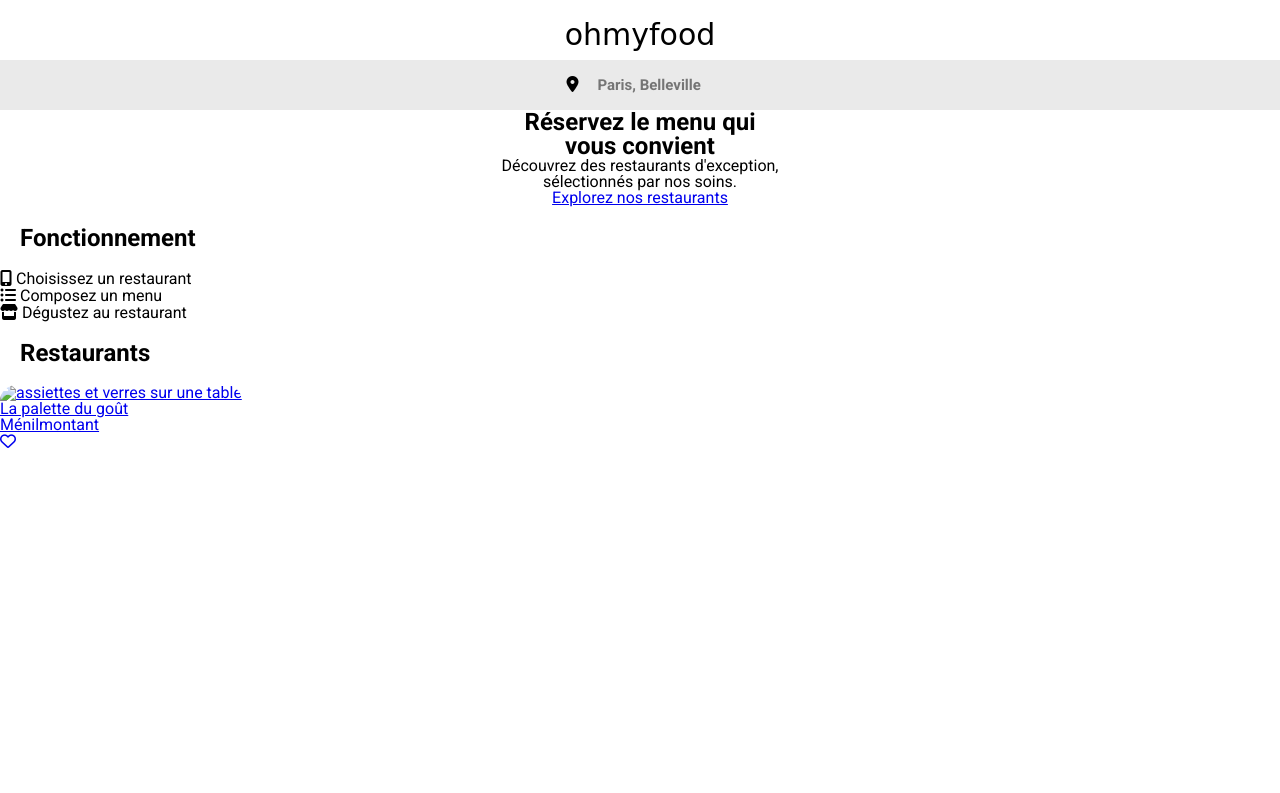
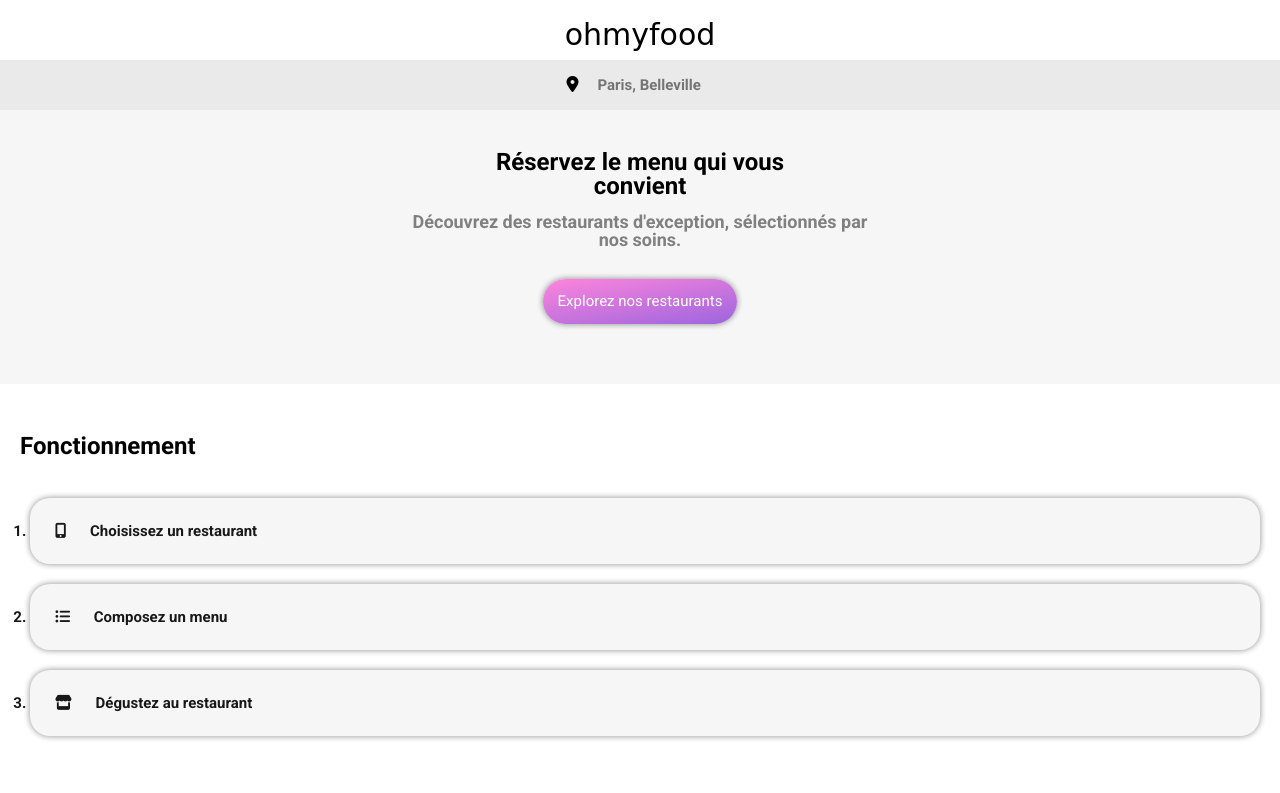
Before and after one commit to style-MCV/OpenclassroomsProject, a plain HTML site: page index.html in a window 1280 px wide. Shown: the top 793 px of the page. Drawn offline with Linux system fonts and the light colour scheme; a web font is replaced by a local one.

Commit message:
Fin du header et début sections fonctionnement et restaurants

```diff
--- a/index.html
+++ b/index.html
@@ -4,7 +4,6 @@
       <meta charset="utf-8" />
 
       <title>ohmyfood</title>
-      <!--meta utf8-->
 
       <link rel="stylesheet" type="text/css" href="styles.css">
 
@@ -34,29 +33,30 @@
                   <input placeholder="Paris, Belleville">
                </form>
             </div>
+            <div class="Réservez">
                <hgroup>
                   <h2>Réservez le menu qui vous convient</h2>
                   <h3>Découvrez des restaurants d'exception, sélectionnés par nos soins.</h3>
                </hgroup>
-         <div>
+               <div class="boutonExplorez">
                   <a href="#restaurants">Explorez nos restaurants</a>
                </div>
-
+            </div>
       </header>
       <main>
          <section>
             <h2>Fonctionnement</h2>
-               <ol>
+               <ol class="fonctionnement">
                   <li><i class="fa-solid fa-mobile-screen-button"></i> Choisissez un restaurant</li>
                   <li><i class="fa-solid fa-list-ul"></i> Composez un menu</li>
                   <li><i class="fa-solid fa-store"></i> Dégustez au restaurant</li>
                </ol>
          </section>
-         <section>
-            <h2 id="restaurants">Restaurants</h2>
+         <section id="restaurants">
+            <h2>Restaurants</h2>
             <nav>
                <ul>
-                  <li>
+                  <li class="cartesDesRestos">
                      <a href="#">
                      <figure>
                         <picture>
@@ -75,13 +75,13 @@
                      </figure>
                      </a>
                   </li>
-                  <li>
+                  <li class="cartesDesRestos">
                      <figure>
                         <picture>
                            <source media="(max-width: 768px)" srcset="images/restaurants/la_note_mini.jpg">
                            <source media="(min-width: 769px) and (max-width: 992px)" srcset="images/restaurants/la_note_moyen.jpg">
                            <source media="(min-width: 1440px)" srcset="images/restaurants/la_note.jpg">
-                           <img src="images/restaurants/la_note_moyen.jpg" alt="assiettes et verres sur une table">
+                           <img class="noteEnchantee"  src="images/restaurants/la_note_moyen.jpg" alt="assiettes et verres sur une table">
                         </picture>
                         <figcaption>
                            <hgroup>
@@ -92,7 +92,7 @@
                         </figcaption>
                      </figure>
                   </li>
-                  <li>
+                  <li class="cartesDesRestos">
                      <figure>
                         <picture>
                            <source media="(max-width: 768px)" srcset="images/restaurants/la_francaise_mini.jpg">
@@ -109,7 +109,7 @@
                         </figcaption>
                      </figure>
                   </li>
-                  <li>
+                  <li class="cartesDesRestos">
                      <figure>
                         <picture>
                            <source media="(max-width: 768px)" srcset="images/restaurants/le_delice_mini.jpg">
--- a/styles.css
+++ b/styles.css
@@ -34,7 +34,7 @@ body {
 	line-height: 1;
 }
 
-ol, ul {
+ul {
 	list-style: none;
 }
 
@@ -53,15 +53,10 @@ table {
 	border-spacing: 0;
 }
 
-/*Violet #9356DC Rose #FF79DA Vert #99E2D0*/
+/*CODE COULEUR Violet #9356DC Rose #FF79DA Vert #99E2D0*/
 
+/*POLICES*/
 @import url('https://fonts.googleapis.com/css2?family=Roboto:wght@100;400;700;900&family=Shrikhand&display=swap');
-
-/*    font-family: 'Raleway', sans-serif;
-
-    font-family: 'Roboto', sans-serif;
-
-    font-family: 'Shrikhand', cursive;*/
 
 body {
 	background-color: #fff;
@@ -86,6 +81,12 @@ h1 {
 	width: 100%;
 	display: flex;
 	justify-content: center;
+}
+
+/*TITRES*/
+h1, footer h3 {
+    color: black;
+    font-family: 'Shrikhand', cursive;
 }
 
 /*CHAMP DE RECHERCHE*/
@@ -113,11 +114,16 @@ form {
 	padding-left: 15px;
 }
 
-h1, footer h3 {
-    color: black;
-    font-family: 'Shrikhand', cursive;
+/*RESERVEZ ET EXPLOREZ*/
+.Réservez {
+	background-color: #f6f6f6;
+	display: flex;
+	flex-direction: column;
+	align-items: center;
+	padding-bottom: 60px;
+	width: 100%;
 }
-
+/*DIFFERENTS TITRES ET TEXTES*/
 h2,h3,h4 {
     font-family: 'Roboto', sans-serif;
 }
@@ -127,6 +133,11 @@ h2 {
 	font-weight: bold;
 }
 
+h3 {
+	font-size: 18px;
+	font-weight: bold;
+	padding-bottom: 5px;
+}
 
 header hgroup {
 	display: flex;
@@ -136,29 +147,102 @@ header hgroup {
 }
 
 header h2 {
-	width: 60%;
+	width: 70%;
+	padding-top: 40px;
+	padding-bottom: 15px;
 }
 
 header h3 {
-	width: 70%;
+	width: 90%;
+	padding-bottom: 30px;
+	color: grey;
+}
+
+/*BOUTON EXPLOREZ*/
+.boutonExplorez {
+	border-radius: 30px;
+	padding: 15px;
+	background: linear-gradient(-10deg, #9356DC, #FF79DA);
+	opacity: 0.9;
+	font-size: 15px;
+	box-shadow: 0 0 6px rgba(0, 0, 0, 0.5);
+}
+
+/*TOUS LES LIENS NON SOULIGNES*/
+a {
+	text-decoration: none;
+}
+
+/*TEXTE EXPLOREZ EN BLANC*/
+header a {
+	color: #ffffff;
+}
+
+/*MAIN*/
+
+/*SECTION FONCTIONNEMENT*/
+/*TITRE DE LA SECTION FONCTIONNEMENT*/
+main h2 {
+	padding: 50px 20px 20px 20px;
+}
+/*VISIBILITE DES PUCES 1 2 3*/
+.fonctionnement {
+	padding-left: 10px;
+	padding-bottom: 40px;
+}
+
+.fonctionnement li{
+	border-radius: 20px;
+	padding: 25px;
+	background-color:  #f6f6f6;
+	opacity: 0.9;
+	font-size: 15px;
+	font-weight: bold;
+	box-shadow: 0 0 6px rgba(0, 0, 0, 0.5);
+	margin: 20px;
+}
+/*ICONES FONCTIONNEMENT*/
+.fonctionnement i {
+	padding-right: 20px;
 }
 
 
+/*SECTION RESTAURANTS*/
 
-/*MAIN*/
-main h2 {
-	padding: 20px;
+#restaurants {
+	background-color:#f6f6f6;
 }
 
-figure {
-	height: 570px;
+/*4 CARTES DES RESTOS*/
+.cartesDesRestos {
+	margin: 15px auto;
+	height: auto;
+	width: 90%;
+	max-width: 1000px;
+	min-width: 300px;
+	box-shadow: 0 0 10px rgba(0, 0, 0, 0.5);
+	border-radius: 20px;
 	box-sizing: border-box;
+
+}
+.cartesDesRestos img {
+	height: 170px;
+	width: 100%;
+	border-radius: 20px 20px 0 0;
+	object-fit: cover;
+	object-position: bottom;
+}
+/*POSITION NOTE ENCHANTEE*/
+img.noteEnchantee {
+	object-position: center;
+}
+/*LEGENDES DES CARTES*/
+.cartesDesRestos hgroup {
+	padding: 15px;
+	color: black;
 }
 
-figure img {
-	width: 90%;
-	height: 30%;
-	object-fit: cover;
-	border-radius: 20px 20px 0 0;
-	object-position: center;
+figcaption {
+	display: flex;
+	justify-content: space-between;
 }
```
Lines whose indentation alone changed are shown as unchanged.
